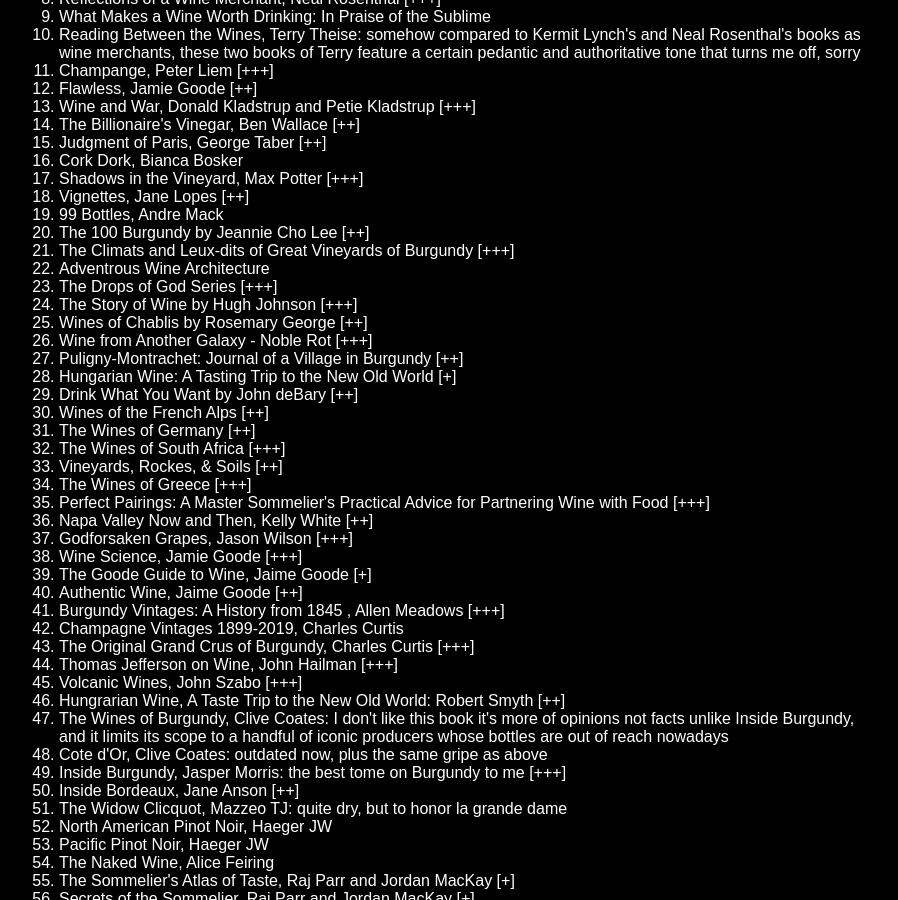
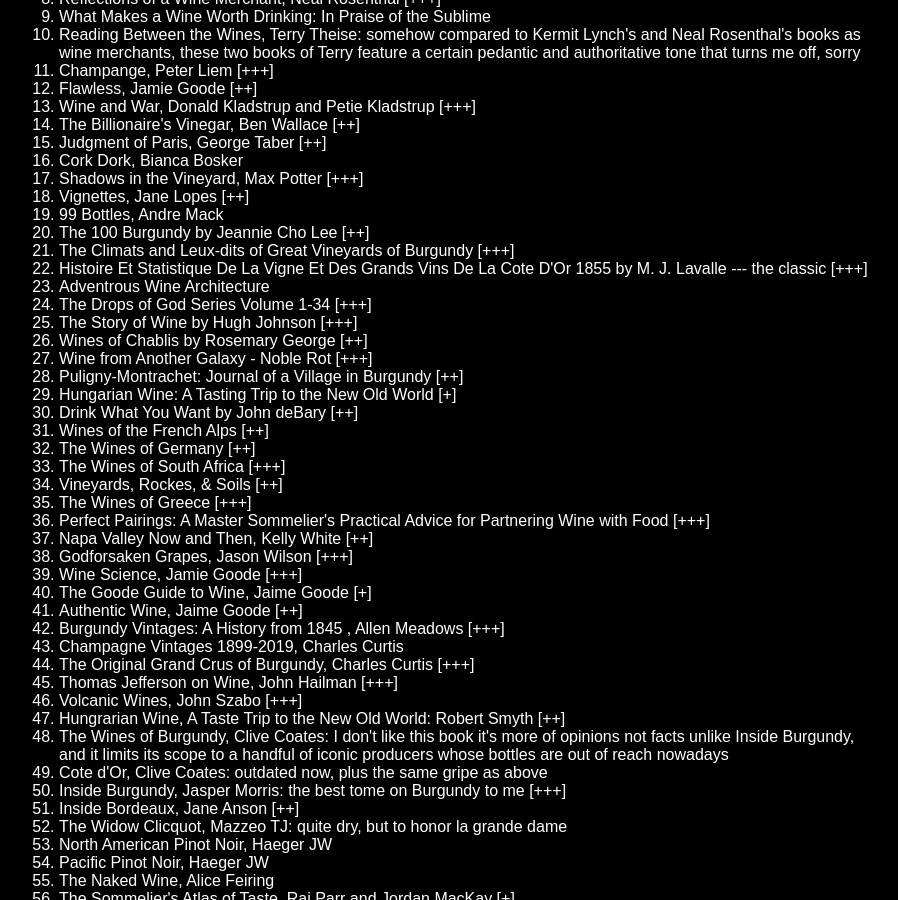
Before and after one commit to shenglih/shenglih.github.io, a Jekyll site: the page built from study/index.html, in a window 1280 px wide and 900 px high, scrolled down 6211 px. Shown: the whole window, without its empty margins (213-1111 px from the left). Built offline with Jekyll 4.4.1, drawn with Linux system fonts in a browser that asks for light colours; comment, search, counter and statistics services are not loaded.

Commit message:
update book list

```diff
--- a/study/index.html
+++ b/study/index.html
@@ -360,8 +360,9 @@
 <li>99 Bottles, Andre Mack </li>
 <li>The 100 Burgundy by Jeannie Cho Lee [++]</li>
 <li>The Climats and Leux-dits of Great Vineyards of Burgundy [+++]</li>
+<li>Histoire Et Statistique De La Vigne Et Des Grands Vins De La Cote D'Or 1855 by M. J. Lavalle --- the classic [+++]</li>
 <li>Adventrous Wine Architecture</li>
-<li>The Drops of God Series [+++]</li>
+<li>The Drops of God Series Volume 1-34 [+++]</li>
 <li>The Story of Wine by Hugh Johnson [+++]</li>
 <li>Wines of Chablis by Rosemary George [++]</li>
 <li>Wine from Another Galaxy - Noble Rot [+++]</li>
```
